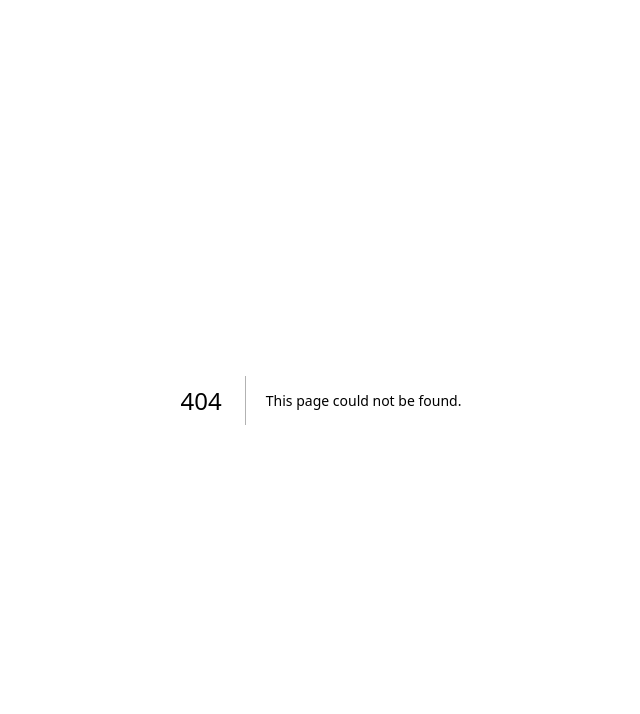
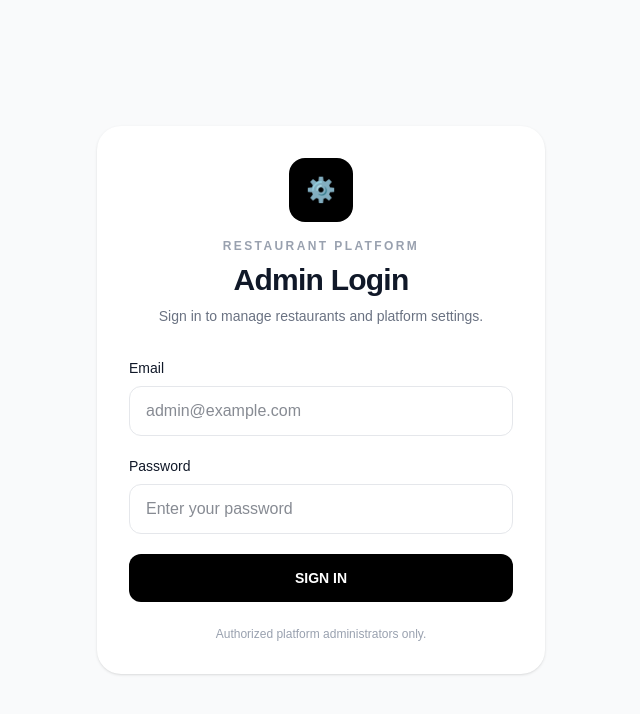
Before and after one commit to prabodhanayak09-dot/restaurant-platform, a Next.js app: page /admin/login in a window 1280 px wide. Before the commit this address had no page. Shown: the top 714 px of the page, without its empty margins (319-959 px from the left). Built offline with nearby package versions, Linux system fonts and the light colour scheme; no server answers.

Commit message:
Add platform admin login

```diff
--- /dev/null
+++ b/src/app/admin/login/page.tsx
@@ -0,0 +1,127 @@
+import { redirect } from "next/navigation";
+import { createClient } from "@/lib/supabase/server";
+
+export default async function AdminLoginPage() {
+  const supabase = await createClient();
+
+  const {
+    data: { user },
+  } = await supabase.auth.getUser();
+
+  if (user) {
+    const { data: isAdmin } = await supabase.rpc("is_platform_admin");
+
+    if (isAdmin) {
+      redirect("/admin");
+    }
+  }
+
+  async function login(formData: FormData) {
+    "use server";
+
+    const email = String(formData.get("email") ?? "").trim();
+    const password = String(formData.get("password") ?? "");
+
+    if (!email || !password) {
+      redirect("/admin/login?error=missing");
+    }
+
+    const supabase = await createClient();
+
+    const { error } = await supabase.auth.signInWithPassword({
+      email,
+      password,
+    });
+
+    if (error) {
+      redirect("/admin/login?error=invalid");
+    }
+
+    const { data: isAdmin, error: roleError } =
+      await supabase.rpc("is_platform_admin");
+
+    if (roleError || !isAdmin) {
+      await supabase.auth.signOut();
+      redirect("/admin/login?error=unauthorized");
+    }
+
+    redirect("/admin");
+  }
+
+  return (
+    <main className="min-h-screen bg-gray-50 px-4 py-8">
+      <div className="mx-auto flex min-h-[calc(100vh-4rem)] max-w-md items-center">
+        <div className="w-full rounded-3xl bg-white p-6 shadow-sm sm:p-8">
+          <div className="mb-8 text-center">
+            <div className="mx-auto mb-4 flex h-16 w-16 items-center justify-center rounded-2xl bg-black text-2xl text-white">
+              ⚙️
+            </div>
+
+            <p className="text-xs font-semibold uppercase tracking-[0.2em] text-gray-400">
+              Restaurant Platform
+            </p>
+
+            <h1 className="mt-2 text-3xl font-bold tracking-tight text-gray-900">
+              Admin Login
+            </h1>
+
+            <p className="mt-2 text-sm text-gray-500">
+              Sign in to manage restaurants and platform settings.
+            </p>
+          </div>
+
+          <form action={login} className="space-y-5">
+            <div>
+              <label
+                htmlFor="email"
+                className="mb-2 block text-sm font-medium text-gray-900"
+              >
+                Email
+              </label>
+
+              <input
+                id="email"
+                name="email"
+                type="email"
+                autoComplete="email"
+                placeholder="admin@example.com"
+                required
+                className="w-full rounded-xl border border-gray-200 px-4 py-3 text-gray-900 outline-none transition focus:border-black focus:ring-2 focus:ring-gray-200"
+              />
+            </div>
+
+            <div>
+              <label
+                htmlFor="password"
+                className="mb-2 block text-sm font-medium text-gray-900"
+              >
+                Password
+              </label>
+
+              <input
+                id="password"
+                name="password"
+                type="password"
+                autoComplete="current-password"
+                placeholder="Enter your password"
+                required
+                className="w-full rounded-xl border border-gray-200 px-4 py-3 text-gray-900 outline-none transition focus:border-black focus:ring-2 focus:ring-gray-200"
+              />
+            </div>
+
+            <button
+              type="submit"
+              className="w-full rounded-xl bg-black px-4 py-3.5 text-sm font-semibold text-white transition hover:bg-gray-800 active:scale-[0.99]"
+            >
+              SIGN IN
+            </button>
+          </form>
+
+          <p className="mt-6 text-center text-xs text-gray-400">
+            Authorized platform administrators only.
+          </p>
+        </div>
+      </div>
+    </main>
+  );
+}
```
